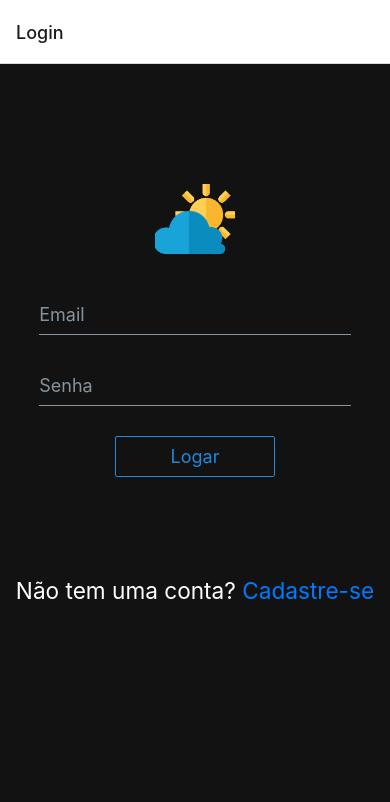
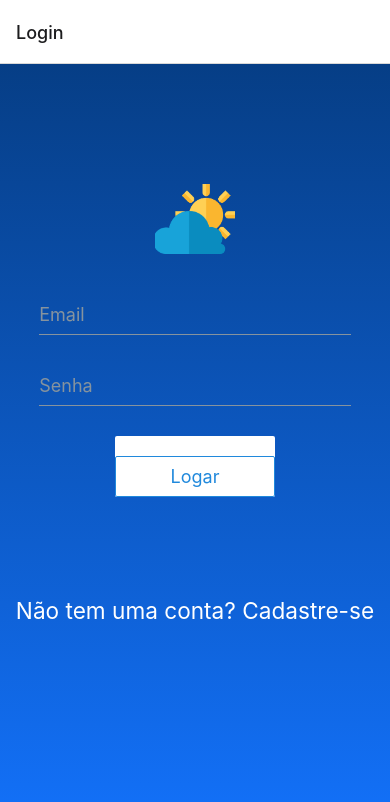
Before and after one commit to Johnviti/APP-PREVIS-O-DO-TEMPO, a React Native app: screen / in a window 390 px wide. Shown: the top 802 px of the page. Built offline with nearby package versions, Linux system fonts and the light colour scheme.

Commit message:
Configurando um layout padronizado

```diff
--- a/src/Screens/Login/index.jsx
+++ b/src/Screens/Login/index.jsx
@@ -1,4 +1,4 @@
-
+import { LinearGradient } from 'expo-linear-gradient';
 import { useNavigation } from '@react-navigation/native';
 import { Button, Input, Text } from '@rneui/themed';
 import React from 'react';
@@ -15,8 +15,12 @@ const Login = () => {
     };
     return (
         <>
+        <LinearGradient
+            colors={['#063e86', '#1372fc']}
+            style={styles.container}
+        >
             <StatusBar backgroundColor="black" />
-            <View style={styles.container}>
+            <View style={styles.content}>
                 <Image
                 style={styles.logo}
                 source={require('../../../assets/logo.png')} />
@@ -30,12 +34,13 @@ const Login = () => {
 
                 <Button
                 onPress={handleHome}
-                containerStyle={{width: 160}}
+                containerStyle={{width: 160, backgroundColor: "#FFF", marginTop: 20}}
                 style={{marginTop: 20}}
                 title="Logar"
                 type="outline" />
-                <Text h4 style={{ color: "white", marginTop: 100 }}>Não tem uma conta? <Text onPress={handleRegister} style={{ color: "#007AFF" }}>Cadastre-se</Text></Text>
+                <Text h4 style={{ color: "white", marginTop: 100 }}>Não tem uma conta? <Text onPress={handleRegister} style={{ color: "#fff" }}>Cadastre-se</Text></Text>
             </View>
+            </LinearGradient>
         </>
     );
 };
@@ -43,9 +48,12 @@ const Login = () => {
 const styles = StyleSheet.create({
     container: {
         flex: 1,
-        backgroundColor: '#121212',
         paddingTop: 120,
         paddingBottom: 60,
+        alignItems: 'center',
+    },
+    content: {
+        width: '100%',
         alignItems: 'center',
     },
     logo: {
--- a/src/Screens/Register/index.jsx
+++ b/src/Screens/Register/index.jsx
@@ -2,6 +2,8 @@ import { useNavigation } from '@react-navigation/native';
 import { Button, Input, Text } from '@rneui/themed';
 import React from 'react';
 import { View, StyleSheet, Image, ScrollView } from 'react-native';
+import { LinearGradient } from 'expo-linear-gradient';
+
 
 const Register = () => {
     const navigation = useNavigation();
@@ -11,7 +13,11 @@ const Register = () => {
 
     return (
        <ScrollView style={styles.scrollView} >
-         <View style={styles.container}>
+        <LinearGradient
+            colors={['#063e86', '#1372fc']}
+            style={styles.container}
+        >
+         <View style={styles.content}>
             <Image
             style={styles.logo}
             source={require('../../../assets/logo.png')} />
@@ -30,12 +36,13 @@ const Register = () => {
             placeholder="Confirmar Senha" secureTextEntry={true} />
 
             <Button
-            containerStyle={{width: 160}}
+            containerStyle={{width: 160, backgroundColor: "#FFF"}}
             style={{marginTop: 40}}
             title="Registrar"
             type="outline" />
-            <Text h4 style={{ color: "white", marginTop: 100 }}>Possui uma conta? <Text onPress={handleLogin} style={{ color: "#007AFF" }}>Faça login!</Text></Text>
+            <Text h4 style={{ color: "white", marginTop: 100 }}>Possui uma conta? <Text onPress={handleLogin} style={{ color: "#FFF" }}>Faça login!</Text></Text>
         </View>
+        </LinearGradient>
     </ScrollView>
     );
 };
@@ -45,9 +52,13 @@ const styles = StyleSheet.create({
         flex: 1,
       },
     container: {
-        backgroundColor: '#121212',
+        flex: 1,
         paddingTop: 120,
         paddingBottom: 60,
+        alignItems: 'center',
+    },
+    content: {
+        width: '100%',
         alignItems: 'center',
     },
     logo: {
```
